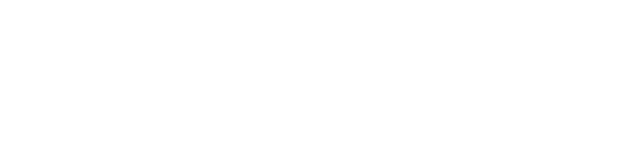
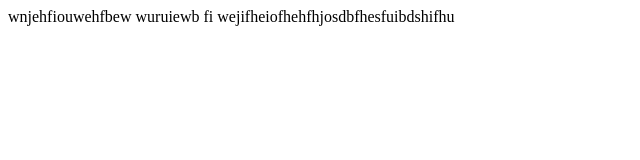
Before and after one commit to RomainsWorkshop/Romain.workshop, a plain HTML site: page index.html in a window 1280 px wide. Shown: the whole page, without its empty margins (0-640 px from the left). Drawn offline with Linux system fonts and the light colour scheme.

Commit message:
dsnaknmdsa

```diff
--- a/index.html
+++ b/index.html
@@ -4,8 +4,9 @@
 <head>
     <meta charset="UTF-8">
     <meta name="viewport" content="width=device-width, initial-scale=1.0">
-    <title>Document</title>
+    <title>Dug</title>
 </head>
+wnjehfiouwehfbew wuruiewb fi wejifheiofhehfhjosdbfhesfuibdshifhu
 <body>
 </body>
 </html>
```
